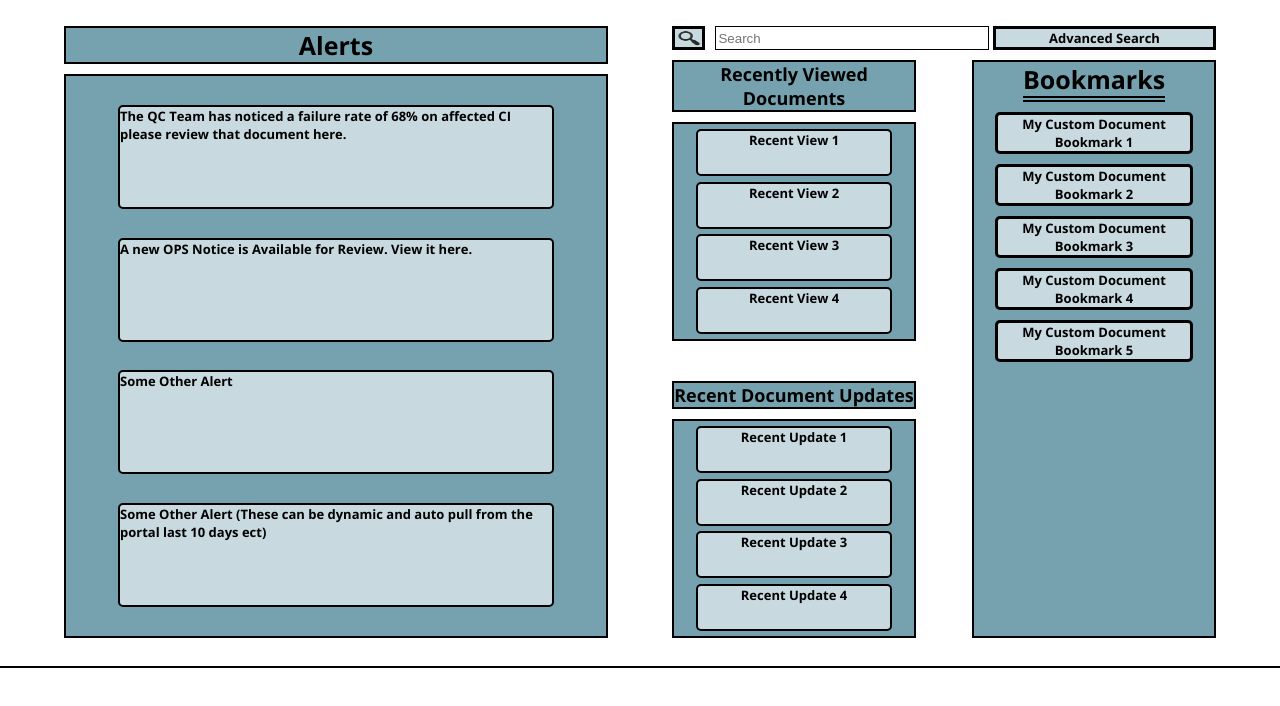
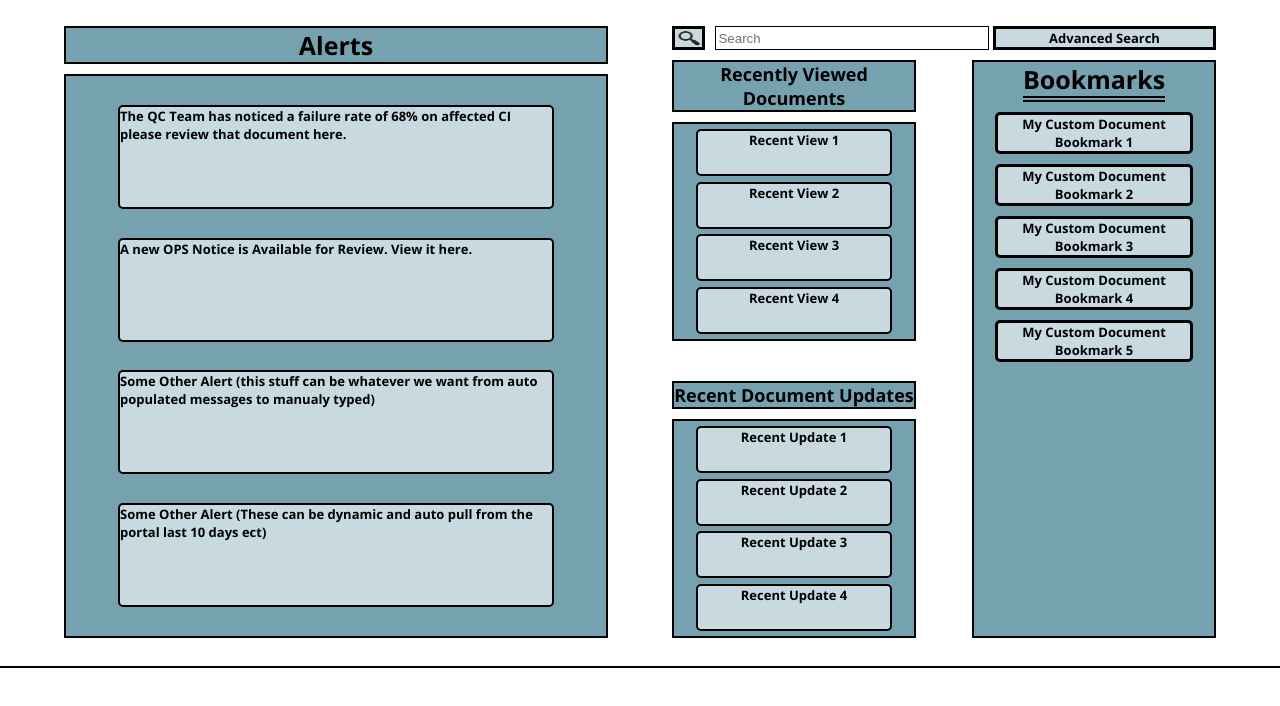
Before and after one commit to Brettj85/engineerAssist, a plain HTML site: page index.html in a window 1280 px wide. Shown: the part 94-800 px from the top of the page. Drawn offline with nearby package versions, Linux system fonts and the light colour scheme.

```diff
--- a/index.html
+++ b/index.html
@@ -83,7 +83,7 @@
                                 A new OPS Notice is Available for Review. View it here.
                             </div>
                             <div>
-                                Some Other Alert
+                                Some Other Alert (this stuff can be whatever we want from auto populated messages to manualy typed)
                             </div>
                             <div>
                                 Some Other Alert (These can be dynamic and auto pull from the portal last 10 days ect)
```
